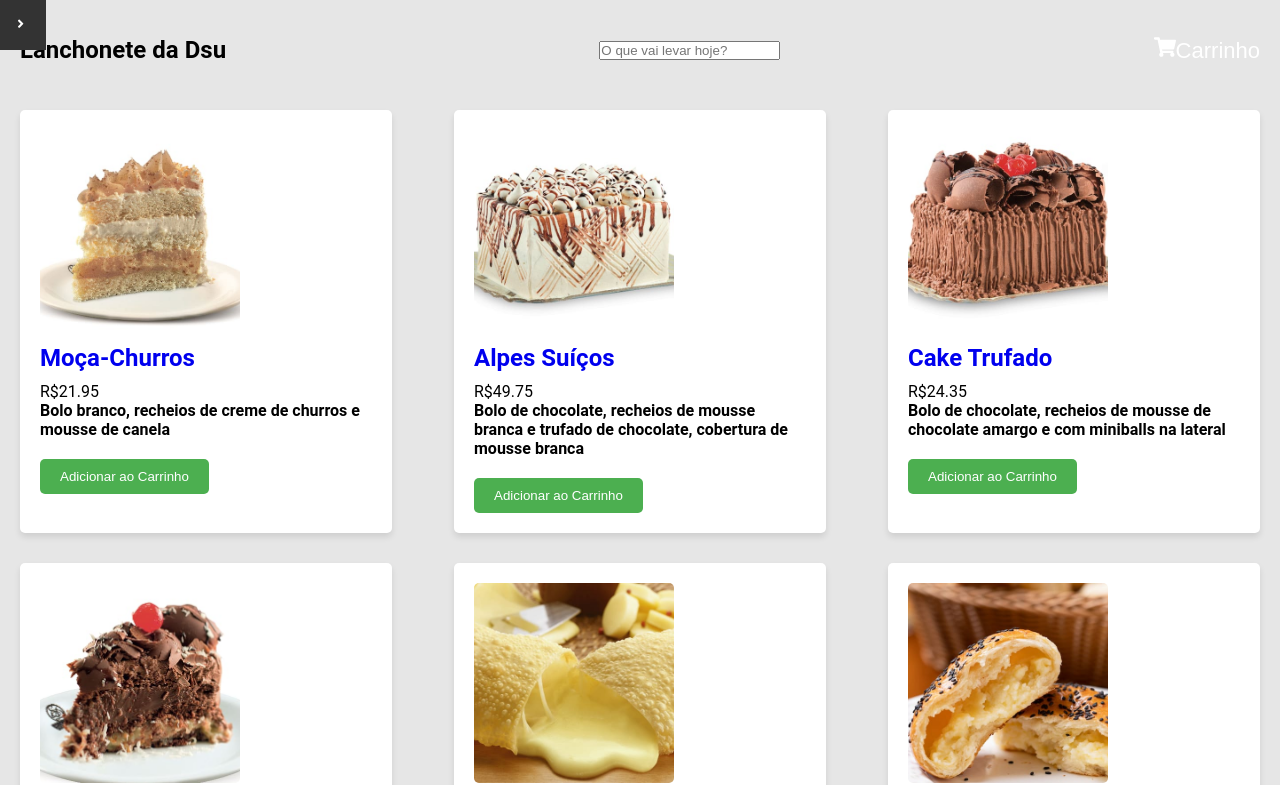
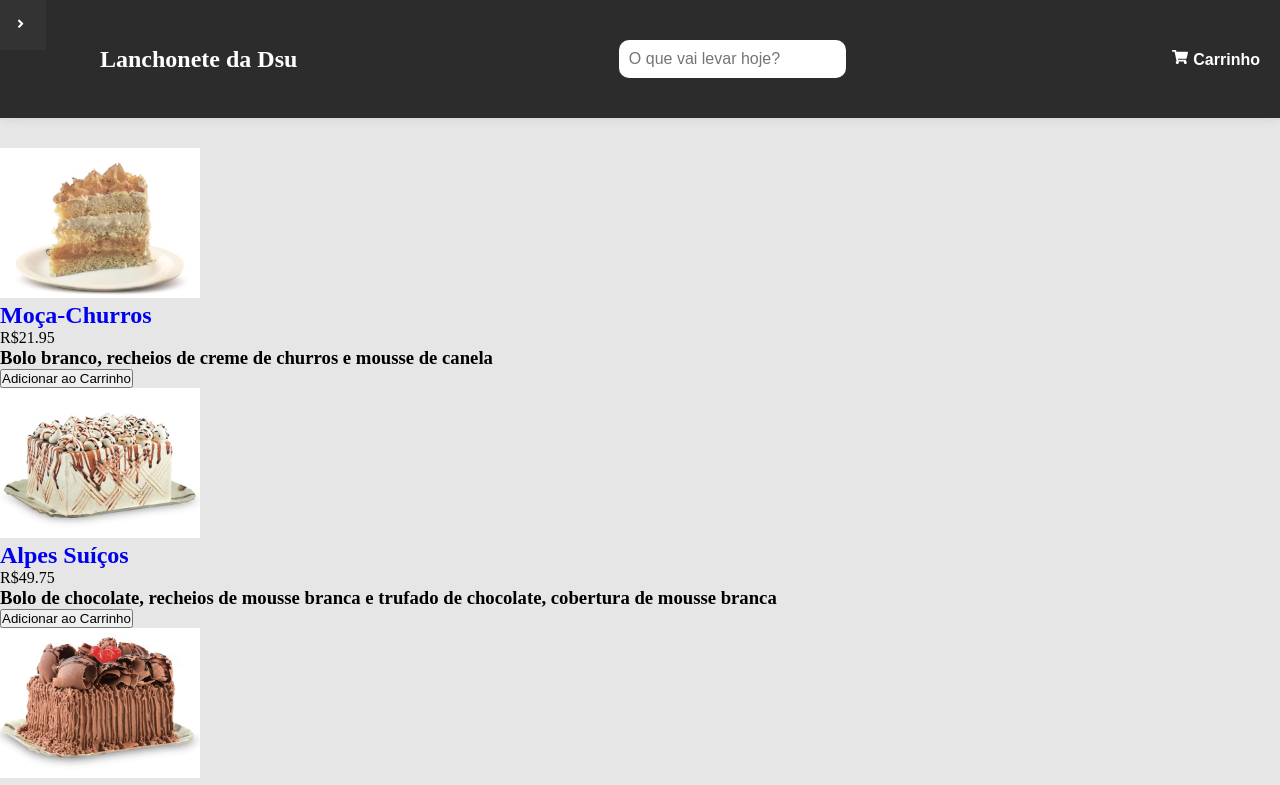
Before and after one commit to Robooh/Dsu-Alpha, a React (Create React App) app: page /products in a window 1280 px wide. Shown: the top 785 px of the page. Built offline with nearby package versions, Linux system fonts and the light colour scheme.

Commit message:
Chages on the item-list

```diff
--- a/src/Pages/Css/card.css
+++ b/src/Pages/Css/card.css
@@ -11,15 +11,41 @@ body::-webkit-scrollbar{
 }
 
 
-
-img {
-  max-width: 200px;
+.head {
+  display: flex;
+  align-items: center;
+  justify-content: space-between;
+  padding: 20px;
+  box-shadow: 0 0 10px rgba(0, 0, 0, 0.1);
+  background-color: #2c2c2c;
+  text-align: center;
+  margin-bottom: 30px;
 }
 
-.head {
+
+
+.head h1{
+  color: #fff;
+  font-size: 24px;
+  margin-left: 80px;
+}
+
+.search {
   display: flex;
-  justify-content: space-between;
-  align-items: center;
+  justify-content: center;
+  margin: 20px 0;
+}
+
+.search input[type="text"] {
+  padding: 10px;
+  border: none;
+  border-radius: 10px;
+  font-size: 16px;
+}
+
+.search input[type="text"]:focus {
+  outline: none;
+  box-shadow: 0 0 10px rgba(0, 0, 0, 0.1);
 }
 
 .shopping-icon {
@@ -30,69 +56,9 @@ img {
   font-size: 22px;
 }
 
-.main {
-  background-size: cover;
-  font-family: 'Roboto', sans-serif;
-  padding: 20px;
+.shopping-icon span {
+  margin-left: 5px;
+  font-size: 16px;
+  font-weight: bold;
+  color: #fff;
 }
-
-.head {
-  text-align: center;
-  margin-bottom: 30px;
-}
-
-.search {
-  margin: 20px 0;
-}
-
-.card {
-  display: flex;
-  flex-wrap: wrap;
-  justify-content: space-between;
-}
-
-.card li {
-  width: 30%;
-  margin-bottom: 30px;
-  background-color: #fff;
-  border-radius: 5px;
-  box-shadow: 0 4px 6px rgba(0, 0, 0, 0.1);
-  padding: 20px;
-}
-
-.card img {
-  width: 100%;
-  height: 200px;
-  object-fit: cover;
-  border-radius: 5px;
-  margin-bottom: 10px;
-}
-
-.card h1 {
-  font-size: 24px;
-  margin-bottom: 10px;
-}
-
-.card.price {
-  font-size: 18px;
-  font-weight: bold;
-  margin-bottom: 10px;
-}
-
-.card h3 {
-  font-size: 16px;
-  margin-bottom: 20px;
-}
-
-.card button {
-  background-color: #4CAF50;
-  color: #fff;
-  border: none;
-  padding: 10px 20px;
-  border-radius: 5px;
-  cursor: pointer;
-}
-
-.card button:hover {
-  background-color: #3e8e41;
-}
--- a/src/Pages/Css/sidebar.css
+++ b/src/Pages/Css/sidebar.css
@@ -23,6 +23,10 @@
   display: flex;
   justify-content: center;
   align-items: center;
+}
+
+img {
+  max-width: 200px;
 }
 
 .sidebar.closed {
--- a/src/Pages/items-card.jsx
+++ b/src/Pages/items-card.jsx
@@ -136,7 +136,6 @@ const filterItems = (e) =>  {
         </button>
         </Link>
       </section>
-
       <section>
         <ul className="card" id="items">
           {filtered.map ((product) => (
@@ -160,7 +159,3 @@ const filterItems = (e) =>  {
 
 
 export default MenuSection;
-
-
-// A idea do menu vai ser,o Head vai levar em consideração a Sidebar, no meio vai ter o input de pesquisa,e na direita vai ficar vazio, no começo da pagina, vai ter um slider mostrando 4 items mais vendidos,
-// em baixo na esquera ira ter o grid com o comntainer com a categorias de items que quando usuario clicar,vai filtrar os item do array e mostrar apenas aqueles, e na direita vai ter uma lista que ira ser modificada pelo dito grid,por enquanto e Iso.
```
